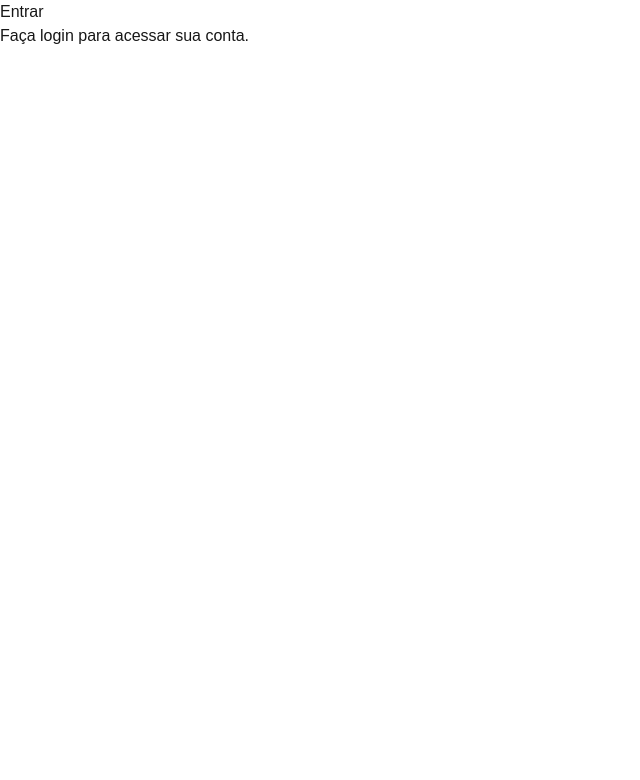
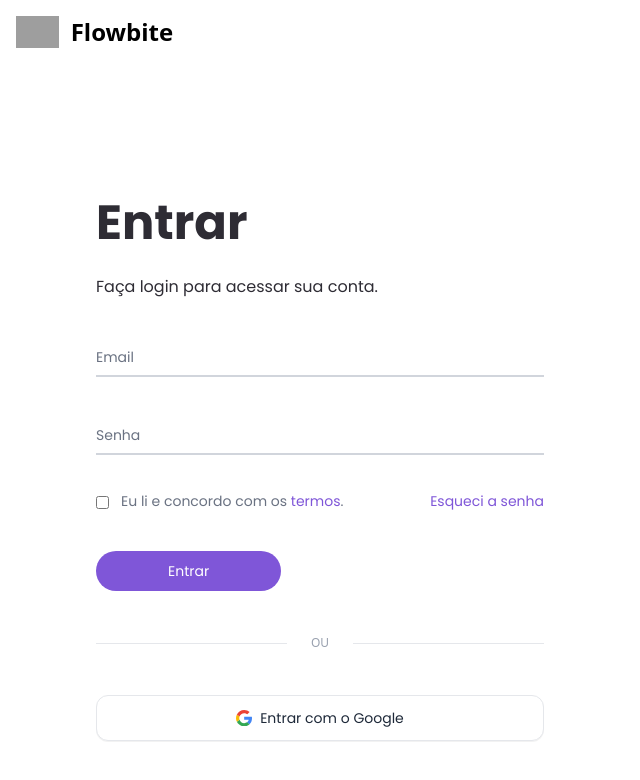
Before and after one commit to mebdrey/sistema-de-chamadas, a Next.js app in the folder Zelos-main/frontend/: page /login in a window 1280 px wide. Shown: the top 780 px of the page, without its empty margins (0-640 px from the left). Built offline with nearby package versions, Linux system fonts and the light colour scheme; grey boxes are pictures that could not be loaded.

Commit message:
login
desenvolvendo o front

```diff
--- a/Zelos-main/frontend/package.json
+++ b/Zelos-main/frontend/package.json
@@ -12,10 +12,9 @@
     "@tailwindcss/postcss": "^4.1.11",
     "next": "15.4.1",
     "postcss": "^8.5.6",
+    "preline": "^3.2.0",
     "react": "19.1.0",
     "react-dom": "19.1.0",
-    "tailwindcss": "^4.1.11",
-    "react": "19.1.0",
-    "react-dom": "19.1.0"
+    "tailwindcss": "^4.1.11"
   }
 }
--- a/Zelos-main/frontend/src/app/(public)/login/page.jsx
+++ b/Zelos-main/frontend/src/app/(public)/login/page.jsx
@@ -1,24 +1,77 @@
 "use client";
-import { useRouter } from 'next/navigation';
-import { useEffect, useState } from "react";
+import { useEffect } from "react";
 
-export default function Login () {
-  // titulo da guia
+export default function Login() {
   useEffect(() => {
     document.title = 'Zelos - Login';
   }, []);
+
   return (
-<>
-<main>
-    <section>
-        <div className='flex flex-col'>
-            <h1>Entrar</h1>
-            <p>Faça login para acessar sua conta.</p>
+    <main className="overflow-hidden w-screen h-screen">
+
+      {/* header */}
+      <nav className="bg-white border-gray-200 dark:bg-gray-900 w-screen">
+        <div className="max-w-screen-xl flex flex-wrap items-center justify-between mx-auto p-4">
+          <a href="https://flowbite.com/" className="flex items-center space-x-3 rtl:space-x-reverse">
+            <img src="https://flowbite.com/docs/images/logo.svg" className="h-8" alt="Flowbite Logo" />
+            <span className="self-center text-2xl font-semibold whitespace-nowrap dark:text-white">Flowbite</span>
+          </a>
         </div>
-        {/* imagem do login */}
+      </nav>
+
+      {/* conteudo principal da pag de login */}
+<section className="flex flex-row w-full h-full">
+      <section className="w-1/2 h-full justify-items-center content-center">
+        <div className='flex flex-col w-md'>
+          <h1 className="poppins-bold text-[3rem] text-[#2E2C34] mb-4">Entrar</h1>
+          <p className="poppins-regular text-[#2E2C34] text-[1rem]">Faça login para acessar sua conta.</p>
+
+          {/* inputs de email e senha */}
+          <form className="">
+            <div className="relative z-0 w-full mb-5 group">
+              <input type="email" name="floating_email" id="floating_email" className="block py-2.5 px-0 w-full text-sm text-gray-900 bg-transparent border-0 border-b-2 border-gray-300 appearance-none dark:text-white dark:border-gray-600 dark:focus:border-[#7F56D8] focus:outline-none focus:ring-0 focus:border-[#7F56D8] peer poppins-regular my-9" placeholder=" " required />
+              <label htmlFor="floating_email" className="peer-focus:font-medium absolute text-sm text-gray-500 dark:text-gray-400 duration-300 transform -translate-y-6 scale-75 top-3 -z-10 origin-[0] peer-focus:start-0 rtl:peer-focus:translate-x-1/4 rtl:peer-focus:left-auto peer-focus:text-[#7F56D8] peer-focus:dark:text-[#7F56D8] peer-placeholder-shown:scale-100 peer-placeholder-shown:translate-y-0 peer-focus:scale-75 peer-focus:-translate-y-6 poppins-regular">Email</label>
+            </div>
+
+            <div className="relative z-0 w-full mb-5 group">
+              <input type="password" name="floating_password" id="floating_password" className="block py-2.5 px-0 w-full text-sm text-gray-900 bg-transparent border-0 border-b-2 border-gray-300 appearance-none dark:text-white dark:border-gray-600 dark:focus:border-[#7F56D8] focus:outline-none focus:ring-0 focus:border-[#7F56D8] peer poppins-regular my-9" placeholder=" " required />
+              <label htmlFor="floating_password" className="peer-focus:font-medium absolute text-sm text-gray-500 dark:text-gray-400 duration-300 transform -translate-y-6 scale-75 top-3 -z-10 origin-[0] peer-focus:start-0 rtl:peer-focus:translate-x-1/4 peer-focus:text-[#7F56D8] peer-focus:dark:text-[#7F56D8] peer-placeholder-shown:scale-100 peer-placeholder-shown:translate-y-0 peer-focus:scale-75 peer-focus:-translate-y-6 poppins-regular" >Senha</label>
+            </div>
+
+            {/* concordancia com os termos + esqueci a senha*/}
+            <div className="flex justify-between items-center mb-4 mb-10">
+              <div className="flex items-center">
+                <input type="checkbox" id="hs-default-checkbox" className="accent-[#7F56D8] shrink-0 mt-0.5 border-[#7F56D8] rounded-sm focus:ring-[#7F56D8] disabled:opacity-50 disabled:pointer-events-none dark:bg-neutral-800 dark:border-neutral-700 dark:focus:ring-offset-gray-800" />
+                <label htmlFor="hs-default-checkbox" className="text-sm text-gray-500 ms-3 dark:text-neutral-400 poppins-regular">Eu li e concordo com os <a href="#" className="text-[#7F56D8] dark:text-blue-500 hover:underline poppins-regular">termos</a>.</label>
+              </div>
+
+              <div><a href="#"><p className="text-sm text-[#7F56D8] hover:underline poppins-regular">Esqueci a senha</p></a></div>
+            </div>
+
+            {/* botao de entrar */}
+            <button type="submit" className="text-white bg-[#7F56D8] hover:bg-[#7761A9] focus:ring-4 focus:outline-none focus:ring-blue-300 font-medium rounded-full text-sm w-full sm:w-auto px-5 py-2.5 text-center dark:bg-blue-600 dark:hover:bg-[#7F56D8] dark:focus:ring-[#7761A9] poppins-regular px-18">Entrar</button>
+
+            <div>
+              <div className="py-3 flex items-center text-xs text-gray-400 uppercase before:flex-1 before:border-t before:border-gray-200 before:me-6 after:flex-1 after:border-t after:border-gray-200 after:ms-6 dark:text-neutral-500 dark:before:border-neutral-600 dark:after:border-neutral-600 my-8">Ou</div>
+              <button type="button" className="w-full py-3 px-4 inline-flex justify-center items-center gap-x-2 text-sm font-medium rounded-xl border border-gray-200 bg-white text-gray-800 shadow-2xs hover:bg-gray-50 focus:outline-hidden focus:bg-gray-50 disabled:opacity-50 disabled:pointer-events-none dark:bg-neutral-900 dark:border-neutral-700 dark:text-white dark:hover:bg-neutral-800 dark:focus:bg-neutral-800 poppins-regular">
+                <svg className="w-4 h-auto" width="46" height="47" viewBox="0 0 46 47" fill="none">
+                  <path d="M46 24.0287C46 22.09 45.8533 20.68 45.5013 19.2112H23.4694V27.9356H36.4069C36.1429 30.1094 34.7347 33.37 31.5957 35.5731L31.5663 35.8669L38.5191 41.2719L38.9885 41.3306C43.4477 37.2181 46 31.1669 46 24.0287Z" fill="#4285F4" />
+                  <path d="M23.4694 47C29.8061 47 35.1161 44.9144 39.0179 41.3012L31.625 35.5437C29.6301 36.9244 26.9898 37.8937 23.4987 37.8937C17.2793 37.8937 12.0281 33.7812 10.1505 28.1412L9.88649 28.1706L2.61097 33.7812L2.52296 34.0456C6.36608 41.7125 14.287 47 23.4694 47Z" fill="#34A853" />
+                  <path d="M10.1212 28.1413C9.62245 26.6725 9.32908 25.1156 9.32908 23.5C9.32908 21.8844 9.62245 20.3275 10.0918 18.8588V18.5356L2.75765 12.8369L2.52296 12.9544C0.909439 16.1269 0 19.7106 0 23.5C0 27.2894 0.909439 30.8731 2.49362 34.0456L10.1212 28.1413Z" fill="#FBBC05" />
+                  <path d="M23.4694 9.07688C27.8699 9.07688 30.8622 10.9863 32.5344 12.5725L39.1645 6.11C35.0867 2.32063 29.8061 0 23.4694 0C14.287 0 6.36607 5.2875 2.49362 12.9544L10.0918 18.8588C11.9987 13.1894 17.25 9.07688 23.4694 9.07688Z" fill="#EB4335" />
+                </svg>Entrar com o Google</button>
+            </div>
+          </form>
+
+        </div>
+      </section>
+
+      <section className="w-1/2 h-full justify-items-center content-center">
+
+        {/* imagem do login*/}
         <div></div>
-    </section>
-</main>
-</>
+      </section>
+      </section>
+    </main>
   );
 }
--- a/Zelos-main/frontend/src/app/globals.css
+++ b/Zelos-main/frontend/src/app/globals.css
@@ -1,44 +1,32 @@
 @import "tailwindcss";
 
-:root {
-  --background: #ffffff;
-  --foreground: #171717;
+/* fontes */
+.poppins-regular {
+  font-family: "Poppins", sans-serif;
+  font-weight: 400;
+  font-style: normal;
 }
 
-@media (prefers-color-scheme: dark) {
-  :root {
-    --background: #0a0a0a;
-    --foreground: #ededed;
-  }
+.poppins-medium {
+  font-family: "Poppins", sans-serif;
+  font-weight: 500;
+  font-style: normal;
 }
 
-html,
-body {
-  max-width: 100vw;
-  overflow-x: hidden;
+.poppins-semibold {
+  font-family: "Poppins", sans-serif;
+  font-weight: 600;
+  font-style: normal;
 }
 
-body {
-  color: var(--foreground);
-  background: var(--background);
-  font-family: Arial, Helvetica, sans-serif;
-  -webkit-font-smoothing: antialiased;
-  -moz-osx-font-smoothing: grayscale;
+.poppins-bold {
+  font-family: "Poppins", sans-serif;
+  font-weight: 700;
+  font-style: normal;
 }
 
-* {
-  box-sizing: border-box;
-  padding: 0;
-  margin: 0;
+.poppins-extrabold {
+  font-family: "Poppins", sans-serif;
+  font-weight: 800;
+  font-style: normal;
 }
-
-a {
-  color: inherit;
-  text-decoration: none;
-}
-
-@media (prefers-color-scheme: dark) {
-  html {
-    color-scheme: dark;
-  }
-}
--- a/Zelos-main/frontend/src/app/layout.jsx
+++ b/Zelos-main/frontend/src/app/layout.jsx
@@ -1,4 +1,5 @@
 import { Geist, Geist_Mono } from "next/font/google";
+import { Poppins } from 'next/font/google'
 import "./globals.css";
 
 const geistSans = Geist({
@@ -16,6 +17,13 @@ export const metadata = {
   description: "Generated by create next app",
 };
 
+const poppins = Poppins({
+  subsets: ['latin'],
+  weight: ['300', '400', '500', '600', '700'],
+  variable: '--font-poppins',
+  display: 'swap',
+})
+
 export default function RootLayout({ children }) {
   return (
     <html lang="en">
```
Also changed, not shown: Zelos-main/frontend/src/app/postcss.config.mjs (+5 -5 lines), 1 other file (tests, documents, lock files or other folders).
